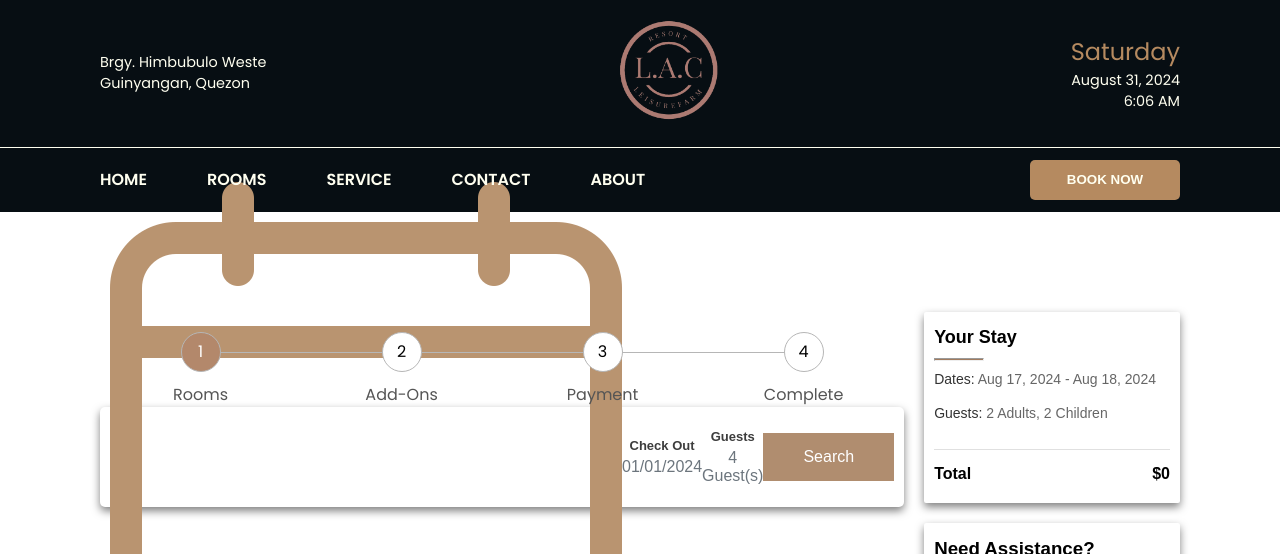
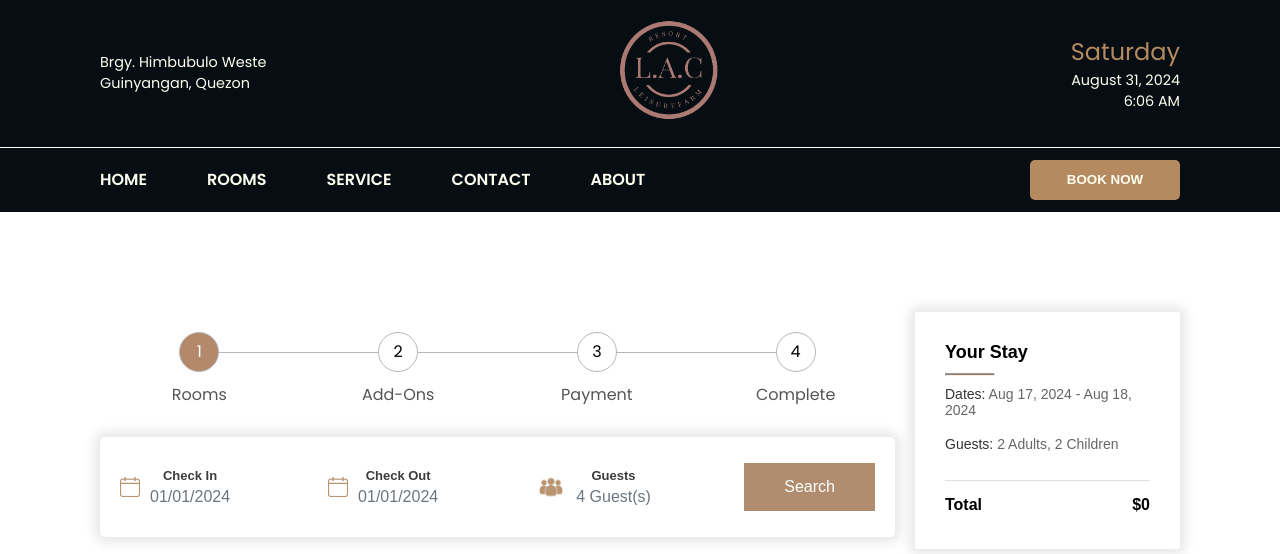
Before and after one commit to jkarlo-07/lac_project, a Django app: page /booking/step1 in a window 1280 px wide. Shown: the top 554 px of the page. Run offline with Django 5.2, Linux system fonts and the light colour scheme.

Commit message:
update icons

```diff
--- a/lac/content/templates/content/booking.html
+++ b/lac/content/templates/content/booking.html
@@ -38,16 +38,24 @@
         <div class="booking-form-wrapper">
             <div class="booking-form">
                 <img src="{% static 'images/icons/calendar-1.png' %}" alt="">
+                <div>
                     <label>Check In</label>
                     <span class="checkin-display">01/01/2024</span>
                 </div>
+            </div>
             <div class="booking-form">
+                <img src="{% static 'images/icons/calendar-1.png' %}" alt="">
+                <div>
                     <label>Check Out</label>
                     <span class="checkout-display">01/01/2024</span>
                 </div>
+            </div>
             <div class="booking-form">
+                <img id="user-3"src="{% static 'images/icons/cake-1.png' %}" alt="">
+                <div>
                     <label>Guests</label>
                     <span class="guests-display">4 Guest(s)</span>
+                </div>
             </div>
             <div class="booking-form-button-wrapper">
                 <input type="submit" value="Search" class="booking-button-step1">
@@ -153,9 +161,9 @@
             <hr class="bar-yellow">
             <p>Our dedicated reservations team is ready to help you around the clock.</p>
             <ul class="contact-info">
-                <li><a href="#">55 Columbus Circle, New York, NY</a></li>
-                <li><a href="#">1111-2222-3333</a></li>
-                <li><a href="#">hello@quitenicestuff.com</a></li>
+                <li class="contact-list"><img class="contact-icon-image" src="{% static 'images/icons/location-pin-1.png' %}" alt=""><a href="#">55 Columbus Circle, New York, NY</a></li>
+                <li class="contact-list"><img class="contact-icon-image" src="{% static 'images/icons/phone-1.png' %}" alt=""><a href="#">1111-2222-3333</a></li>
+                <li class="contact-list"><img class="contact-icon-image" src="{% static 'images/icons/email-1.png' %}" alt=""><a href="#">hello@quitenicestuff.com</a></li>
             </ul>
         </div>
     </div>
--- a/lac/static/css/booking.css
+++ b/lac/static/css/booking.css
@@ -1,5 +1,8 @@
 /* Booking Steps */
 
+:root{
+    --box-property: 0px 0px 12px 5px rgba(0, 0, 0, 0.1);
+}
 
 
 .booking-page-wrapper {
@@ -72,17 +75,28 @@
     border-radius: 5px;
     height: 100px;
     background-color: #fff;
-    box-shadow: 0 4px 8px rgba(0, 0, 0, 0.5);
-    padding: 10px;
+    box-shadow: var(--box-property);
+    padding: 20px;
+    margin-top: 30px;
 }
 
 .booking-form {
     display: flex;
-    flex-direction: column;
     align-items: center;
     text-align: center;
     flex: 1;
     font-family: Arial, sans-serif;
+    gap: 10px;
+}
+
+.booking-form div{
+    display: flex;
+    flex-direction: column;
+}
+
+.booking-form img{
+    width: 20px;
+    height: 20px;
 }
 
 .booking-form label {
@@ -97,9 +111,13 @@
     color: #6c757d;
 }
 
+#user-3{
+    width: 30px;
+    height: auto;
+}
+
 
 .booking-form-button-wrapper {
-    flex: 1;
     text-align: center;
 }
 
@@ -234,8 +252,8 @@
 
 .booking-stay-wrapper{
     border-radius: 2px;
-    box-shadow: 0 4px 8px rgba(0, 0, 0, 0.5);
-    padding: 15px 10px 15px 10px;
+    box-shadow: var(--box-property);
+    padding: 30px;
     margin-bottom: 20px;
 }
 
@@ -293,8 +311,8 @@
 
 .booking-contact {
     border-radius: 2px;
-    box-shadow: 0 4px 8px rgba(0, 0, 0, 0.5);
-    padding: 15px 10px 15px 10px;
+    box-shadow: var(--box-property);
+    padding: 30px;
 }
 
 .booking-contact p{
@@ -308,7 +326,9 @@
 
 .contact-info{
     list-style: none;
-    display: block;
+    display: flex;
+    flex-direction: column;
+    gap: 10px;
     padding: 0;
     margin: 10px 0 10px;
     font-size: 1em;
@@ -316,6 +336,17 @@
 
 .contact-info a{
     color: #333;
+}
+
+.contact-icon-image{
+    width: 20px;
+    height: auto;
+}
+
+.contact-list{
+    display: flex;
+    align-items: center;
+    gap: 5px;
 }
 
 
@@ -546,5 +577,9 @@
         flex-direction: column;
     }
 
+    .booking-stay-wrapper{
+        margin-top: 40px;
+    }
+
 
 }
```
Lines whose indentation alone changed are shown as unchanged.
